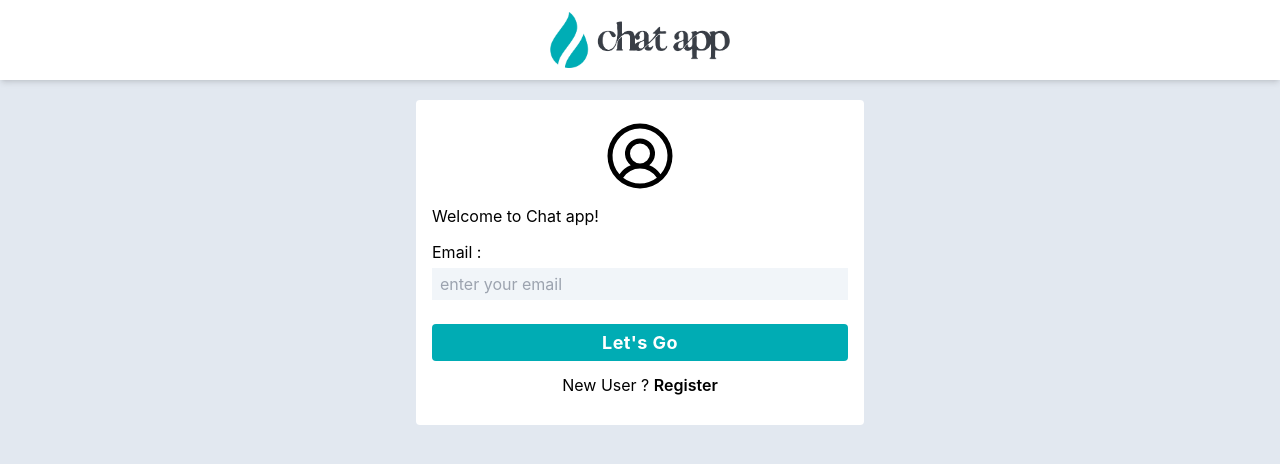
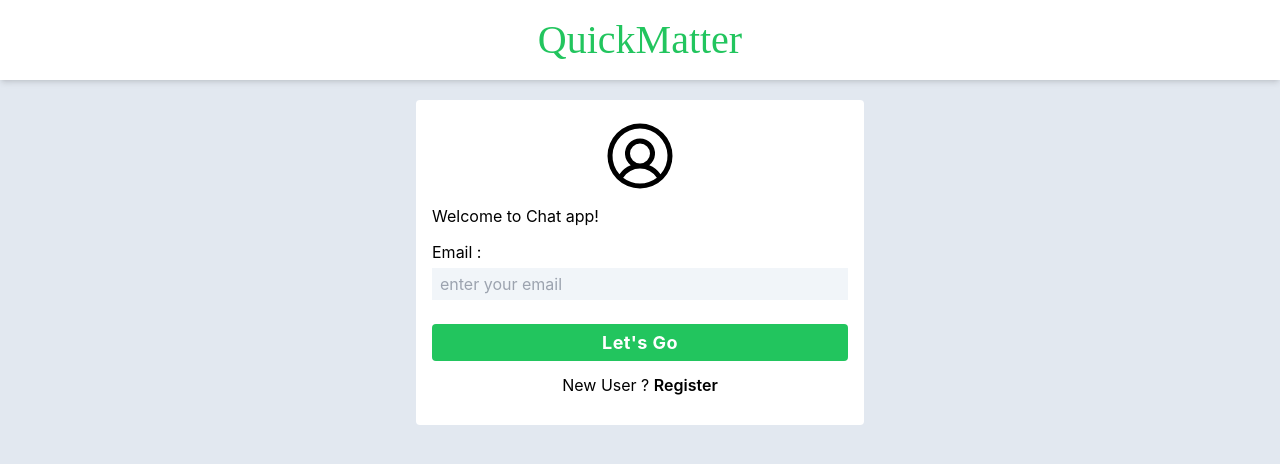
Before and after one commit to 5AIPAVAN/QuickMatter_frontend, a React (Create React App) app: page /email in a window 1280 px wide. Shown: the top 464 px of the page. Built offline with nearby package versions, Linux system fonts and the light colour scheme.

Commit message:
CSS CHANGES

```diff
--- /dev/null
+++ b/src/components/TypingAnimation.js
@@ -0,0 +1,17 @@
+import React from "react";
+
+const TypingAnimation = ({text}) => {
+  const fullText = text
+
+  return (
+    <h1 className="space-grotesk-logoo">
+      {fullText.split("").map((char, index) => (
+        <span key={index} style={{ animationDelay: `${index * 0.1}s` }}>
+          {char}
+        </span>
+      ))}
+    </h1>
+  );
+};
+
+export default TypingAnimation;
--- a/src/index.css
+++ b/src/index.css
@@ -1,6 +1,50 @@
 @tailwind base;
 @tailwind components;
 @tailwind utilities;
+
+@import url('https://fonts.googleapis.com/css2?family=Salsa&family=Solitreo&family=Space+Grotesk:wght@300..700&display=swap');
+
+/* .space-grotesk-logoo {
+  font-family: "Space Grotesk", serif;
+  font-optical-sizing: auto;
+  font-weight: 500;
+  font-style: normal;
+  font-size: 40px;
+  color: #22c55e;
+} */
+
+.space-grotesk-logoo {
+  font-family: "Space Grotesk", serif;
+  font-optical-sizing: auto;
+  font-weight: 500;
+  font-style: normal;
+  font-size: 40px;
+  color: #22c55e;
+}
+
+.space-grotesk-logoo span {
+  display: inline-block;
+  transform: translateY(20px);
+  opacity: 0;
+  animation: jump 2.0s ease forwards;
+  animation-iteration-count: infinite; /* Makes the animation loop */
+  animation-delay: var(--delay); /* Dynamic delay for each character */
+}
+
+@keyframes jump {
+  0% {
+    transform: translateY(20px);
+    opacity: 0.5;
+  }
+  50% {
+    transform: translateY(0);
+    opacity: 1;
+  }
+  100% {
+    transform: translateY(20px);
+    opacity: 0.5;
+  }
+}
 
 
 body {
--- a/src/layout/index.js
+++ b/src/layout/index.js
@@ -5,12 +5,7 @@ const AuthLayouts = ({children}) => {
   return (
     <>
         <header className='flex justify-center items-center py-3 h-20 shadow-md bg-white'>
-            <img
-              src={logo}
-              alt='logo'
-              width={180}
-              height={60}
-            />
+          <h1 className='space-grotesk-logoo'>QuickMatter</h1>
         </header>
 
         { children }
--- a/src/pages/CheckEmailPage.js
+++ b/src/pages/CheckEmailPage.js
@@ -28,7 +28,6 @@ const CheckEmailPage = () => {
     e.stopPropagation()
 
     const URL = `${process.env.REACT_APP_BACKEND_URL}/api/email`
-    console.log("check here",process.env.REACT_APP_BACKEND_URL);
 
     try {
         const response = await axios.post(URL,data)
@@ -71,7 +70,7 @@ const CheckEmailPage = () => {
                   id='email'
                   name='email'
                   placeholder='enter your email'
-                  className='bg-slate-100 px-2 py-1 focus:outline-primary'
+                  className='bg-slate-100 px-2 py-1 focus:outline-[#22c55e]'
                   value={data.email}
                   onChange={handleOnChange}
                   required
@@ -79,14 +78,14 @@ const CheckEmailPage = () => {
               </div>
 
               <button
-               className='bg-primary text-lg  px-4 py-1 hover:bg-secondary rounded mt-2 font-bold text-white leading-relaxed tracking-wide'
+               className='bg-[#22c55e] text-lg  px-4 py-1 hover:bg-[#11ed62] rounded mt-2 font-bold text-white leading-relaxed tracking-wide'
               >
                 Let's Go
               </button>
 
           </form>
 
-          <p className='my-3 text-center'>New User ? <Link to={"/register"} className='hover:text-primary font-semibold'>Register</Link></p>
+          <p className='my-3 text-center'>New User ? <Link to={"/register"} className='hover:text-[#11ed62] font-semibold'>Register</Link></p>
         </div>
     </div>
   )
--- a/src/pages/CheckPasswordPage.js
+++ b/src/pages/CheckPasswordPage.js
@@ -96,7 +96,7 @@ const CheckPasswordPage = () => {
                   id='password'
                   name='password'
                   placeholder='enter your password'
-                  className='bg-slate-100 px-2 py-1 focus:outline-primary'
+                  className='bg-slate-100 px-2 py-1 focus:outline-[#22c55e]'
                   value={data.password}
                   onChange={handleOnChange}
                   required
@@ -104,14 +104,14 @@ const CheckPasswordPage = () => {
               </div>
 
               <button
-               className='bg-primary text-lg  px-4 py-1 hover:bg-secondary rounded mt-2 font-bold text-white leading-relaxed tracking-wide'
+               className='bg-[#22c55e] text-lg  px-4 py-1 hover:bg-[#11ed62] rounded mt-2 font-bold text-white leading-relaxed tracking-wide'
               >
                 Login
               </button>
 
           </form>
 
-          <p className='my-3 text-center'><Link to={"/forgot-password"} className='hover:text-primary font-semibold'>Forgot password ?</Link></p>
+          <p className='my-3 text-center'><Link to={"/forgot-password"} className='hover:text-[#11ed62] font-semibold'>Forgot password ?</Link></p>
         </div>
     </div>
   )
--- a/src/pages/Home.js
+++ b/src/pages/Home.js
@@ -6,6 +6,7 @@ import { logout, setOnlineUser, setSocketConnection, setUser } from '../redux/us
 import Sidebar from '../components/Sidebar'
 import logo from '../assets/logo.png'
 import io from 'socket.io-client'
+import TypingAnimation from '../components/TypingAnimation'
 
 const Home = () => {
   const user = useSelector(state => state.user)
@@ -74,11 +75,8 @@ const Home = () => {
 
         <div className={`justify-center items-center flex-col gap-2 hidden ${!basePath ? "hidden" : "lg:flex" }`}>
             <div>
-              <img
-                src={logo}
-                width={250}
-                alt='logo'
-              />
+              <TypingAnimation text={"Chatting ...."}/>
+            {/* <h1 className='space-grotesk-logoo'>Welcome   to   QuickMatter ...</h1> */}
             </div>
             <p className='text-lg mt-2 text-slate-500'>Select user to send message</p>
         </div>
```
